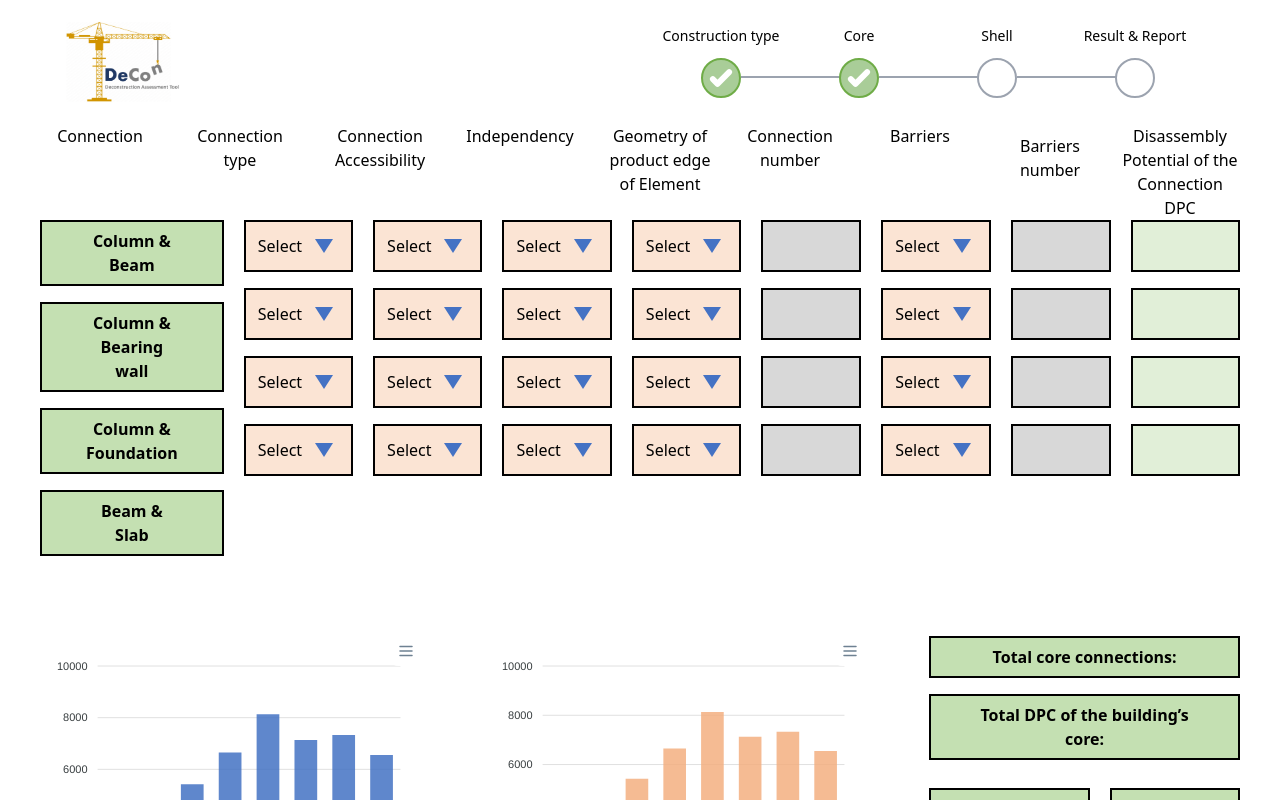
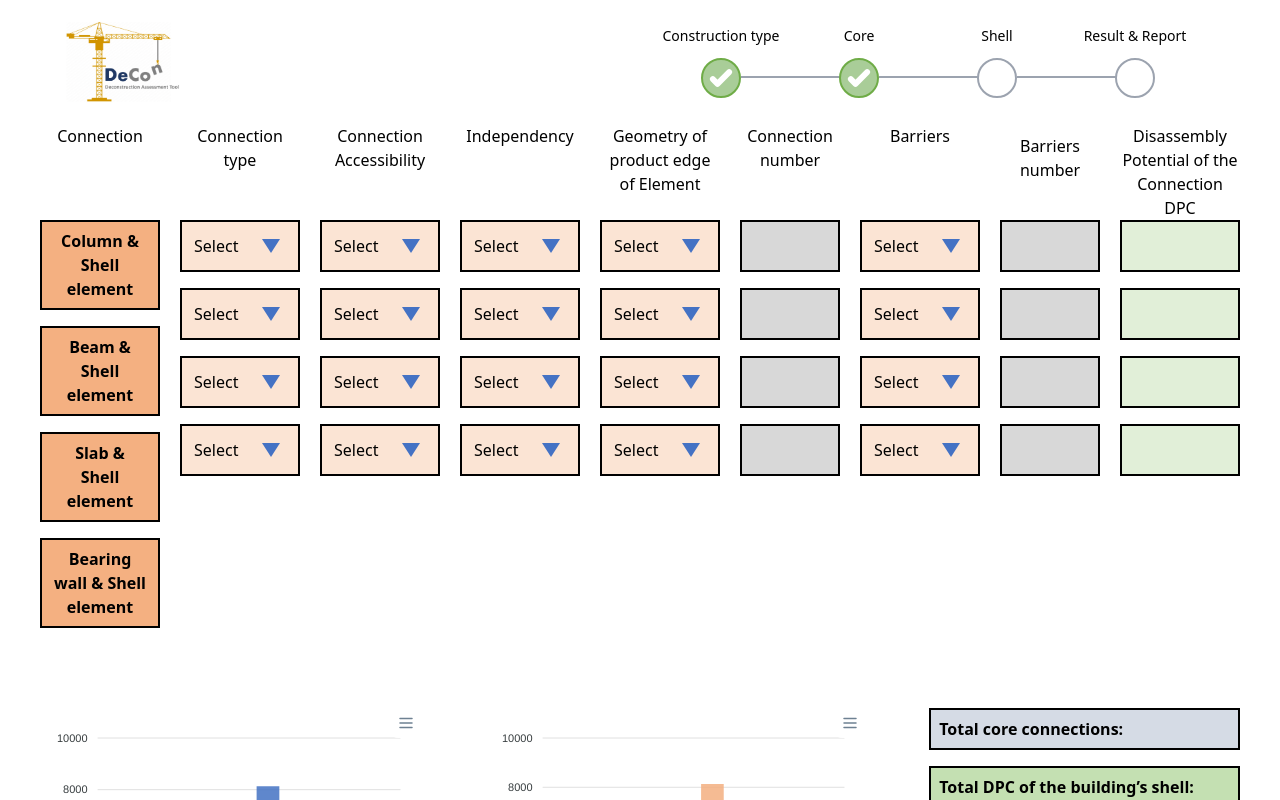
Before and after one commit to shariful10/DeCon, a React (Vite) app: page /building-shell in a window 1280 px wide. Shown: the top 800 px of the page. Built offline with nearby package versions, Linux system fonts and the light colour scheme.

Commit message:
added new bg

```diff
--- a/src/components/utils/Button.jsx
+++ b/src/components/utils/Button.jsx
@@ -1,10 +1,10 @@
 import React from "react";
 
-const Button = ({ btnTitle, onClick }) => {
+const Button = ({ btnTitle, onClick, className }) => {
   return (
     <button
       onClick={onClick}
-      className="font-semibold bg-primary py-[7px] px-[44px] border-2 border-black"
+      className={`font-semibold bg-primary py-[7px] px-[44px] border-2 border-black ${className}`}
     >
       {btnTitle}
     </button>
--- a/src/pages/BuildingCore.jsx
+++ b/src/pages/BuildingCore.jsx
@@ -443,10 +443,23 @@ export default function BuildingCore() {
           <div className="flex-1">
             {/* <h3 className="text-center mb-3">Connection</h3> */}
             <div className="flex flex-col gap-4">
-              <Button btnTitle="Column & Shell element" />
-              <Button btnTitle="Beam & Shell element" />
-              <Button btnTitle="Slab & Shell element" />
-              <Button btnTitle="Bearing wall & Shell element" />
+              <Button
+                btnTitle="Column & Beam"
+                className="!bg-[#F4B081] !px-3"
+              />
+              <Button
+                btnTitle="Column & Bearing wall"
+                className="!bg-[#F4B081] !px-3"
+              />
+              <Button
+                btnTitle="Column & Foundation"
+                className="!bg-[#F4B081] !px-3"
+              />
+              <Button btnTitle="Beam & Slab" className="!bg-[#F4B081] !px-2" />
+              <Button
+                btnTitle="Slab & Bearing wall"
+                className="!bg-[#F4B081] !px-3"
+              />
             </div>
           </div>
 
@@ -554,8 +567,14 @@ export default function BuildingCore() {
           />
           <div className="flex flex-col gap-7">
             <div className="flex flex-col gap-4">
-              <Button btnTitle="Total core connections:" />
-              <Button btnTitle="Total DPC of the building’s core:" />
+              <Button
+                btnTitle="Total core connections:"
+                className="!text-left text-base !px-2 !bg-[#D5DBE5]"
+              />
+              <Button
+                btnTitle="Total DPC of the building’s core:"
+                className="!text-left text-base !px-2"
+              />
             </div>
             <div className="w-full flex items-center gap-5">
               <Link to={"/constructions-type"}>
--- a/src/pages/BuildingShell.jsx
+++ b/src/pages/BuildingShell.jsx
@@ -443,10 +443,22 @@ export default function BuildingShell() {
           <div className="flex-1">
             {/* <h3 className="text-center mb-3">Connection</h3> */}
             <div className="flex flex-col gap-4">
-              <Button btnTitle="Column & Beam" />
-              <Button btnTitle="Column & Bearing wall" />
-              <Button btnTitle="Column & Foundation" />
-              <Button btnTitle="Beam & Slab" />
+              <Button
+                btnTitle="Column & Shell element"
+                className="!bg-[#F4B081] !px-3"
+              />
+              <Button
+                btnTitle="Beam & Shell element"
+                className="!bg-[#F4B081] !px-3"
+              />
+              <Button
+                btnTitle="Slab & Shell element"
+                className="!bg-[#F4B081] !px-3"
+              />
+              <Button
+                btnTitle="Bearing wall & Shell element"
+                className="!bg-[#F4B081] !px-3"
+              />
             </div>
           </div>
 
@@ -546,8 +558,14 @@ export default function BuildingShell() {
           />
           <div className="flex flex-col gap-7">
             <div className="flex flex-col gap-4">
-              <Button btnTitle="Total core connections:" />
-              <Button btnTitle="Total DPC of the building’s core:" />
+              <Button
+                btnTitle="Total core connections:"
+                className="!text-left text-base !px-2 !bg-[#D5DBE5]"
+              />
+              <Button
+                btnTitle="Total DPC of the building’s shell:"
+                className="!text-left text-base !px-2"
+              />
             </div>
             <div className="w-full flex items-center gap-5">
               <Link to={"/building-core"}>
```
